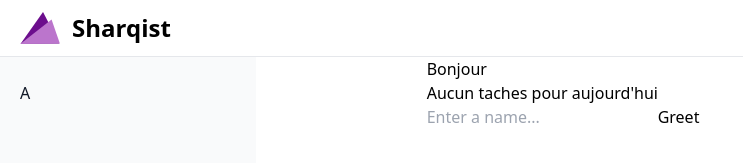
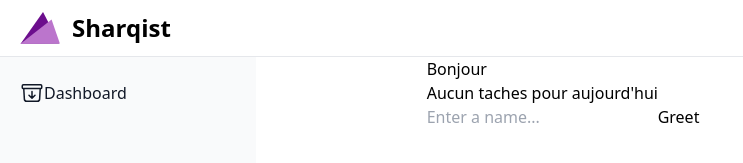
Before and after one commit to Sharqiewicz/Sharqist, a React (Vite) app: page /dashboard in a window 1280 px wide. Shown: the top 163 px of the page, without its empty margins (0-743 px from the left). Built offline with nearby package versions, Linux system fonts and the light colour scheme.

Commit message:
add basic routing

```diff
--- a/src/components/Sidebar/Sidebar.tsx
+++ b/src/components/Sidebar/Sidebar.tsx
@@ -1,5 +1,20 @@
+import { ReactElement } from 'react'
+import { PathKeys, PATHS } from '../../router/paths'
+import { InboxIcon } from '../../assets/icons/InboxIcon'
+interface Subpage {
+  path: PathKeys
+  name: string
+  icon: ReactElement
+}
+
+const DASHBOARD: Subpage = {
+  path: PATHS.DASHBOARD,
+  name: 'Dashboard',
+  icon: <InboxIcon />,
+}
+
 function Sidebar() {
-  const SUBPAGES = [{ href: '' }]
+  const SUBPAGES: Subpage[] = [DASHBOARD]
 
   return (
     <aside className='z-40 w-64 h-screen transition-transform -translate-x-full sm:translate-x-0'>
@@ -8,10 +23,11 @@ function Sidebar() {
           {SUBPAGES.map(subpage => (
             <li>
               <a
-                href={subpage.href}
+                href={subpage.path}
                 className='flex items-center p-2 text-gray-900 rounded-lg dark:text-white hover:bg-gray-100 dark:hover:bg-gray-700 group'
               >
-                A
+                {subpage.icon}
+                {subpage.name}
               </a>
             </li>
           ))}
--- a/src/main.tsx
+++ b/src/main.tsx
@@ -1,8 +1,5 @@
 import React from 'react'
 import ReactDOM from 'react-dom/client'
-import App from './App'
-import './index.css'
-
 import {
   createBrowserRouter,
   createRoutesFromElements,
@@ -10,10 +7,15 @@ import {
   RouterProvider,
 } from 'react-router-dom'
 
+import App from './App'
+import './index.css'
+
+import { PATHS } from './router/paths'
+
 const router = createBrowserRouter(
   createRoutesFromElements(
-    <Route path='/' element={<App />}>
-      <Route path='dashboard' element={<App />} />
+    <Route path={PATHS.DEFAULT} element={<App />}>
+      <Route path={PATHS.DASHBOARD} element={<App />} />
       {/* ... etc. */}
     </Route>,
   ),
--- /dev/null
+++ b/src/router/paths.ts
@@ -0,0 +1,7 @@
+export enum PATHS {
+  DASHBOARD = 'dashboard',
+  DEFAULT = '',
+  INBOX = 'inbox',
+}
+
+export type PathKeys = (typeof PATHS)[keyof typeof PATHS]
```
